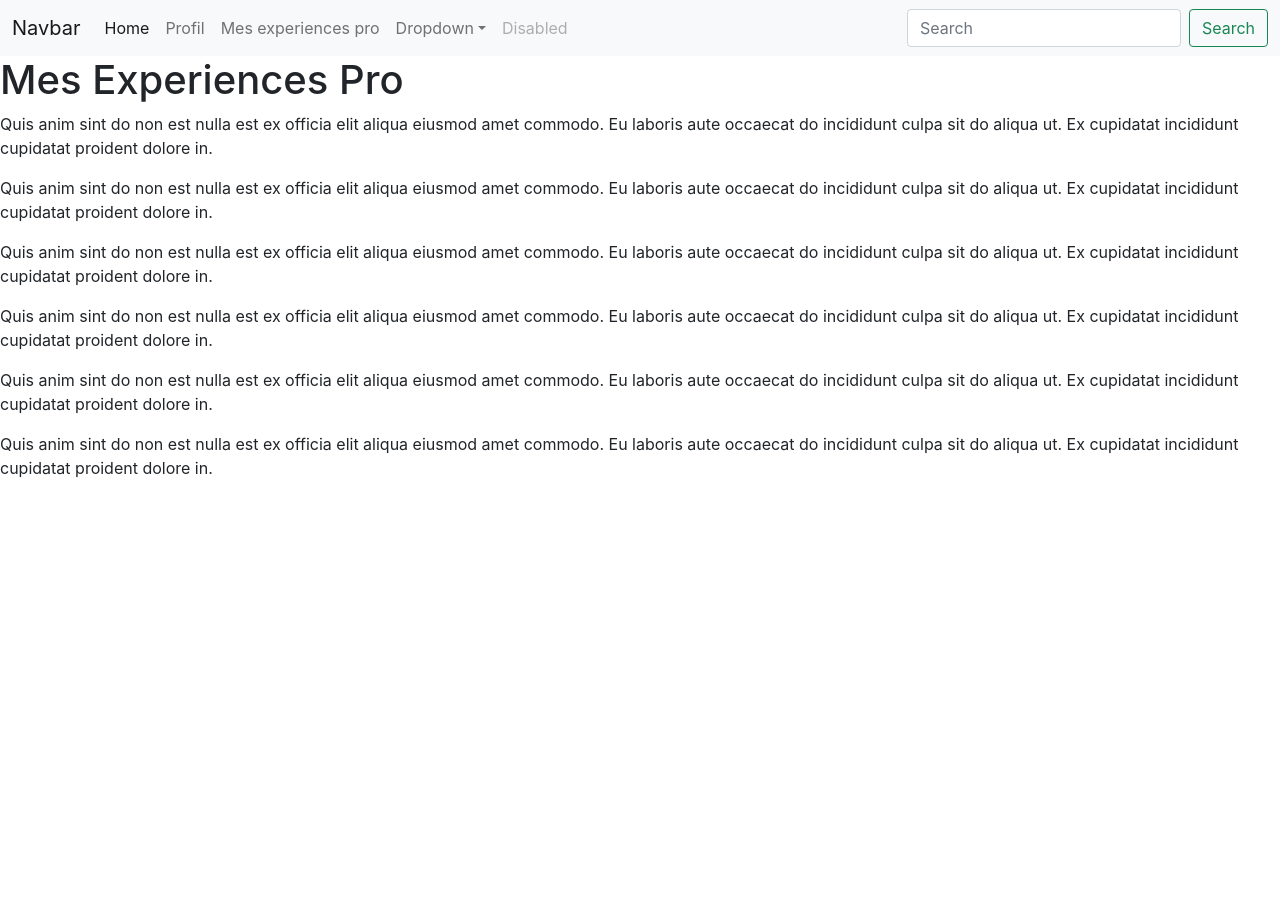
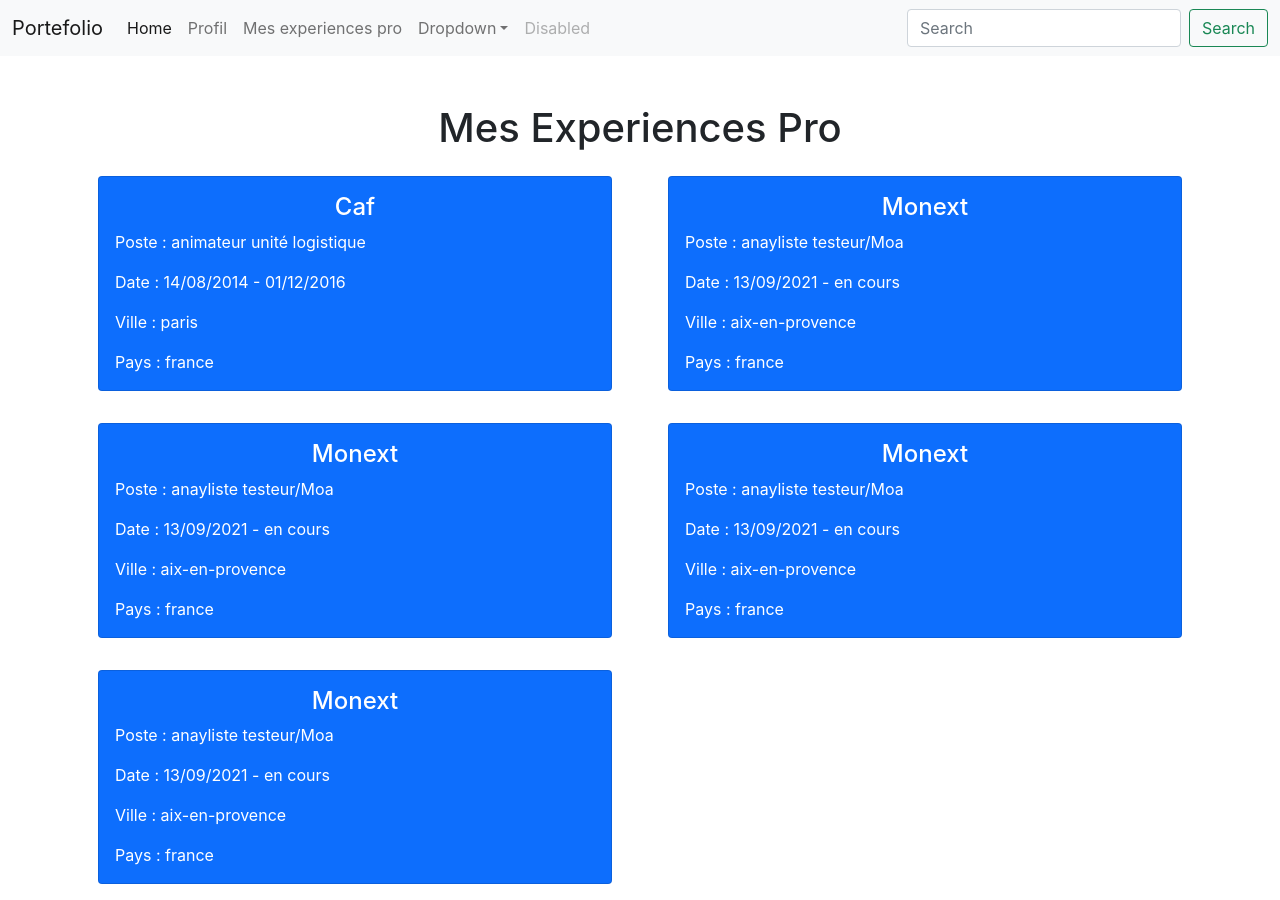
Before and after one commit to mickaelPires/portefolio, a React (Create React App) app in the folder front/: page /ExperiencesPro in a window 1280 px wide. Before the commit the page ends 800 px from the top, so only its background shows below. Built offline with nearby package versions, Linux system fonts and the light colour scheme.

Commit message:
page home responsive + page xp pro

```diff
--- a/front/public/index.html
+++ b/front/public/index.html
@@ -24,12 +24,13 @@
       work correctly both with client-side routing and a non-root public URL.
       Learn how to configure a non-root public URL by running `npm run build`.
     -->
-    <script src="https://cdn.jsdelivr.net/npm/bootstrap@5.0.2/dist/js/bootstrap.bundle.min.js" integrity="sha384-MrcW6ZMFYlzcLA8Nl+NtUVF0sA7MsXsP1UyJoMp4YLEuNSfAP+JcXn/tWtIaxVXM" crossorigin="anonymous"></script>
     <link href="https://cdn.jsdelivr.net/npm/bootstrap@5.0.2/dist/css/bootstrap.min.css" rel="stylesheet" integrity="sha384-EVSTQN3/azprG1Anm3QDgpJLIm9Nao0Yz1ztcQTwFspd3yD65VohhpuuCOmLASjC" crossorigin="anonymous">
     <title>React App</title>
   </head>
   <body>
     <noscript>You need to enable JavaScript to run this app.</noscript>
+    <script src="https://cdn.jsdelivr.net/npm/bootstrap@5.0.2/dist/js/bootstrap.bundle.min.js" integrity="sha384-MrcW6ZMFYlzcLA8Nl+NtUVF0sA7MsXsP1UyJoMp4YLEuNSfAP+JcXn/tWtIaxVXM" crossorigin="anonymous"></script>
+
     <div id="root"></div>
     <!--
       This HTML file is a template.
--- a/front/src/App.css
+++ b/front/src/App.css
@@ -1,5 +1,5 @@
 .App {
-  text-align: center;
+  /* text-align: center; */
 }
 
 .App-logo {
--- a/front/src/App.js
+++ b/front/src/App.js
@@ -1,11 +1,20 @@
 import logo from "./logo.svg";
 import "./App.css";
 import NavBar from "./composants/NavBar";
+import Routes from "./routes";
 
 function App() {
   return (
     <div className="App">
-      <NavBar></NavBar>
+      <div className="fixed-bottom d-sm-none">
+        <NavBar></NavBar>
+      </div>
+      <div className="d-none d-sm-block ">
+        <NavBar></NavBar>
+      </div>
+      <div className="mt-5">
+        <Routes />
+      </div>
       {/* <header className="App-header"> */}
       {/* <img src={logo} className="App-logo" alt="logo" />
         <p>
--- /dev/null
+++ b/front/src/api/services/services_ExperiencesPro.js
@@ -0,0 +1,76 @@
+import dataExperiencesPro from "../../data/experiencesPro.json";
+
+// const config = {
+//   api: "https://jsonplaceholder.typicode.com",
+//   options: {
+//     headers: { "content-type": "application/json" },
+//   },
+// };
+
+const httpGet = () => {
+  return dataExperiencesPro;
+};
+
+// const httpGet = (endpoint) => {
+//     return fetch(`${config.api}${endpoint}`, {
+//       ...config.options,
+//     })
+//       .then((response) => handleResponse(response))
+//       .then((response) => response)
+//       .catch((error) => {
+//         console.error(error);
+//         throw Error(error);
+//       });
+//   };
+
+// const httpPost = (endpoint, data) => {
+//   return fetch(`${config.api}${endpoint}`, {
+//     method: "post",
+//     body: data ? JSON.stringify(data) : null,
+//     ...config.options,
+//   })
+//     .then((response) => handleResponse(response))
+//     .then((response) => response)
+//     .catch((error) => {
+//       console.error(error);
+//       throw Error(error);
+//     });
+// };
+
+// const httpPut = (endpoint, data) => {
+//   return fetch(`${config.api}${endpoint}`, {
+//     method: "put",
+//     body: data ? JSON.stringify(data) : null,
+//     ...config.options,
+//   })
+//     .then((response) => handleResponse(response))
+//     .then((response) => response)
+//     .catch((error) => {
+//       console.error(error);
+//       throw Error(error);
+//     });
+// };
+
+// const httpDelete = (endpoint, data) => {
+//   return fetch(`${config.api}${endpoint}`, {
+//     method: "delete",
+//     ...config.options,
+//   })
+//     .then((response) => handleResponse(response))
+//     .then((response) => response)
+//     .catch((error) => {
+//       console.error(error);
+//       throw Error(error);
+//     });
+// };
+
+// const handleResponse = (response) => {
+//   // You can handle 400 errors as well.
+//   if (response.status === 200) {
+//     return response.json();
+//   } else {
+//     throw Error(response.json() | "error");
+//   }
+// };
+
+export default { httpGet };
--- a/front/src/composants/NavBar.js
+++ b/front/src/composants/NavBar.js
@@ -4,13 +4,13 @@
   render() {
     return (
       <div>
-        <nav class="navbar navbar-expand-lg navbar-light bg-light">
-          <div class="container-fluid">
-            <a class="navbar-brand" href="/">
-              Navbar
+        <nav className="navbar navbar-expand-lg navbar-light bg-light">
+          <div className="container-fluid">
+            <a className="navbar-brand" href="/">
+              Portefolio
             </a>
             <button
-              class="navbar-toggler"
+              className="navbar-toggler"
               type="button"
               data-bs-toggle="collapse"
               data-bs-target="#navbarSupportedContent"
@@ -18,28 +18,31 @@
               aria-expanded="false"
               aria-label="Toggle navigation"
             >
-              <span class="navbar-toggler-icon"></span>
+              <span className="navbar-toggler-icon"></span>
             </button>
-            <div class="collapse navbar-collapse" id="navbarSupportedContent">
-              <ul class="navbar-nav me-auto mb-2 mb-lg-0">
-                <li class="nav-item">
-                  <a class="nav-link active" aria-current="page" href="/">
+            <div
+              className="collapse navbar-collapse"
+              id="navbarSupportedContent"
+            >
+              <ul className="navbar-nav me-auto mb-2 mb-lg-0">
+                <li className="nav-item">
+                  <a className="nav-link active" aria-current="page" href="/">
                     Home
                   </a>
                 </li>
-                <li class="nav-item">
-                  <a class="nav-link" href="/profil">
+                <li className="nav-item">
+                  <a className="nav-link" href="/profil">
                     Profil
                   </a>
                 </li>
-                <li class="nav-item">
-                  <a class="nav-link" href="/ExperiencesPro">
+                <li className="nav-item">
+                  <a className="nav-link" href="/ExperiencesPro">
                     Mes experiences pro
                   </a>
                 </li>
-                <li class="nav-item dropdown">
+                <li className="nav-item dropdown">
                   <a
-                    class="nav-link dropdown-toggle"
+                    className="nav-link dropdown-toggle"
                     href="#"
                     id="navbarDropdown"
                     role="button"
@@ -48,46 +51,49 @@
                   >
                     Dropdown
                   </a>
-                  <ul class="dropdown-menu" aria-labelledby="navbarDropdown">
+                  <ul
+                    className="dropdown-menu"
+                    aria-labelledby="navbarDropdown"
+                  >
                     <li>
-                      <a class="dropdown-item" href="#">
+                      <a className="dropdown-item" href="#">
                         Action
                       </a>
                     </li>
                     <li>
-                      <a class="dropdown-item" href="#">
+                      <a className="dropdown-item" href="#">
                         Another action
                       </a>
                     </li>
                     <li>
-                      <hr class="dropdown-divider" />
+                      <hr className="dropdown-divider" />
                     </li>
                     <li>
-                      <a class="dropdown-item" href="#">
+                      <a className="dropdown-item" href="#">
                         Something else here
                       </a>
                     </li>
                   </ul>
                 </li>
-                <li class="nav-item">
+                <li className="nav-item">
                   <a
-                    class="nav-link disabled"
+                    className="nav-link disabled"
                     href="#"
-                    tabindex="-1"
+                    tabIndex="-1"
                     aria-disabled="true"
                   >
                     Disabled
                   </a>
                 </li>
               </ul>
-              <form class="d-flex">
+              <form className="d-flex">
                 <input
-                  class="form-control me-2"
+                  className="form-control me-2"
                   type="search"
                   placeholder="Search"
                   aria-label="Search"
                 />
-                <button class="btn btn-outline-success" type="submit">
+                <button className="btn btn-outline-success" type="submit">
                   Search
                 </button>
               </form>
--- /dev/null
+++ b/front/src/data/experiencesPro.json
@@ -0,0 +1,51 @@
+[
+    {
+        "Id" : 1,
+        "NomEntreprise": "Caf",
+        "Poste": "animateur unité logistique",
+        "DateDebut": "14/08/2014",
+        "DateFin": "01/12/2016",
+        "Ville": "paris",
+        "Pays": "france"
+    },
+    {
+        "Id" : 2,
+        "NomEntreprise": "Monext",
+        "Poste": "anayliste testeur/Moa",
+        "DateDebut": "13/09/2021",
+        "DateFin": "",
+        "Ville": "aix-en-provence",
+        "Pays": "france"
+    }
+    ,
+    {
+        "Id" : 3,
+        "NomEntreprise": "Monext",
+        "Poste": "anayliste testeur/Moa",
+        "DateDebut": "13/09/2021",
+        "DateFin": "",
+        "Ville": "aix-en-provence",
+        "Pays": "france"
+    }
+    ,
+    {
+        "Id" : 4,
+        "NomEntreprise": "Monext",
+        "Poste": "anayliste testeur/Moa",
+        "DateDebut": "13/09/2021",
+        "DateFin": "",
+        "Ville": "aix-en-provence",
+        "Pays": "france"
+    }
+    ,
+    {
+        "Id" : 5,
+        "NomEntreprise": "Monext",
+        "Poste": "anayliste testeur/Moa",
+        "DateDebut": "13/09/2021",
+        "DateFin": "",
+        "Ville": "aix-en-provence",
+        "Pays": "france"
+    }
+
+]
--- a/front/src/index.js
+++ b/front/src/index.js
@@ -4,14 +4,12 @@
 import App from "./App";
 import reportWebVitals from "./reportWebVitals";
 import { BrowserRouter } from "react-router-dom";
-import Routes from "./routes";
 
 const root = ReactDOM.createRoot(document.getElementById("root"));
 root.render(
   <React.StrictMode>
     <BrowserRouter>
       <App />
-      <Routes />
     </BrowserRouter>
   </React.StrictMode>
 );
--- a/front/src/pages/ExperiencesProPage.js
+++ b/front/src/pages/ExperiencesProPage.js
@@ -1,44 +1,40 @@
-import React, { Component } from "react";
+import React, { useState, useEffect } from "react";
+import services_ExperiencesPro from "../api/services/services_ExperiencesPro";
 
-class ExperiencesProPage extends Component {
-  render() {
-    return (
-      <div>
-        <h1>Mes Experiences Pro</h1>
+function ExperiencesProPage() {
+  const cardsTabXpPro = services_ExperiencesPro.httpGet().map((res) => (
+    <div key={res.Id} className="col-sm-6">
+      <div className="card m-3 text-white bg-primary">
+        {/* <img className="card-img-top" src="holder.js/100x180/" alt="Title" /> */}
+        <div className="card-body">
+          <h4 className="card-title text-center">{res.NomEntreprise}</h4>
+          <p className="card-text">Poste : {res.Poste}</p>
+          <p className="card-text">
+            <span>Date : {res.DateDebut}</span> -
+            {!res.DateFin ? (
+              <span> en cours</span>
+            ) : (
+              <span> {res.DateFin} </span>
+            )}
+          </p>
+          <p className="card-text">Ville : {res.Ville}</p>
+          <p className="card-text">Pays : {res.Pays}</p>
+        </div>
+      </div>
+    </div>
+  ));
 
-        <p>
-          Quis anim sint do non est nulla est ex officia elit aliqua eiusmod
-          amet commodo. Eu laboris aute occaecat do incididunt culpa sit do
-          aliqua ut. Ex cupidatat incididunt cupidatat proident dolore in.
-        </p>
-        <p>
-          Quis anim sint do non est nulla est ex officia elit aliqua eiusmod
-          amet commodo. Eu laboris aute occaecat do incididunt culpa sit do
-          aliqua ut. Ex cupidatat incididunt cupidatat proident dolore in.
-        </p>
-        <p>
-          Quis anim sint do non est nulla est ex officia elit aliqua eiusmod
-          amet commodo. Eu laboris aute occaecat do incididunt culpa sit do
-          aliqua ut. Ex cupidatat incididunt cupidatat proident dolore in.
-        </p>
-        <p>
-          Quis anim sint do non est nulla est ex officia elit aliqua eiusmod
-          amet commodo. Eu laboris aute occaecat do incididunt culpa sit do
-          aliqua ut. Ex cupidatat incididunt cupidatat proident dolore in.
-        </p>
-        <p>
-          Quis anim sint do non est nulla est ex officia elit aliqua eiusmod
-          amet commodo. Eu laboris aute occaecat do incididunt culpa sit do
-          aliqua ut. Ex cupidatat incididunt cupidatat proident dolore in.
-        </p>
-        <p>
-          Quis anim sint do non est nulla est ex officia elit aliqua eiusmod
-          amet commodo. Eu laboris aute occaecat do incididunt culpa sit do
-          aliqua ut. Ex cupidatat incididunt cupidatat proident dolore in.
-        </p>
+  return (
+    <div>
+      <div className="container">
+        <div className="row">
+          <h1 className="text-center">Mes Experiences Pro</h1>
+
+          {cardsTabXpPro}
+        </div>
       </div>
-    );
-  }
+    </div>
+  );
 }
 
 export default ExperiencesProPage;
```
Also changed, not shown: front/src/pages/HomePage.js (+41 -9 lines), front/src/assets/images/photoCv.png (added).
